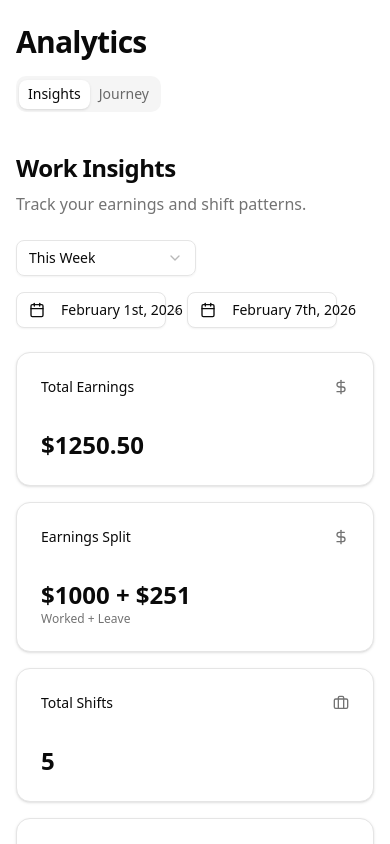
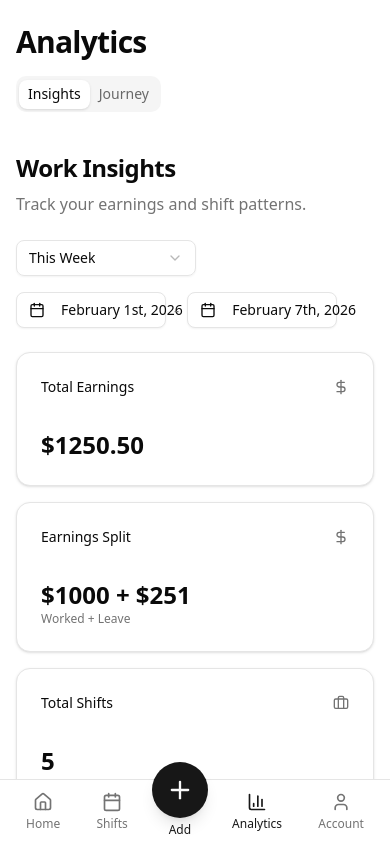
Before and after one commit to giaphutran12/portpal-2, a Next.js app: page /index/analytics/insights in a window 390 px wide. Shown: the top 844 px of the page. Built offline with nearby package versions, Linux system fonts and the light colour scheme.

Commit message:
feat(nav): add mobile bottom navigation bar
- BottomNav with Home, Shifts, Add (center), Analytics, Account
- Add layout wrappers for /index, /shifts, /goals routes
- Center Add button is prominent for quick shift entry
- Update create-test-user script

```diff
--- /dev/null
+++ b/app/goals/layout.tsx
@@ -0,0 +1,10 @@
+import { BottomNav } from '@/components/layout/BottomNav'
+
+export default function GoalsLayout({ children }: { children: React.ReactNode }) {
+  return (
+    <div className="min-h-screen bg-background pb-20">
+      {children}
+      <BottomNav />
+    </div>
+  )
+}
--- /dev/null
+++ b/app/index/layout.tsx
@@ -0,0 +1,10 @@
+import { BottomNav } from '@/components/layout/BottomNav'
+
+export default function AppLayout({ children }: { children: React.ReactNode }) {
+  return (
+    <div className="min-h-screen bg-background pb-20">
+      {children}
+      <BottomNav />
+    </div>
+  )
+}
--- /dev/null
+++ b/app/shifts/layout.tsx
@@ -0,0 +1,10 @@
+import { BottomNav } from '@/components/layout/BottomNav'
+
+export default function ShiftsLayout({ children }: { children: React.ReactNode }) {
+  return (
+    <div className="min-h-screen bg-background pb-20">
+      {children}
+      <BottomNav />
+    </div>
+  )
+}
--- /dev/null
+++ b/components/layout/BottomNav.tsx
@@ -0,0 +1,62 @@
+'use client'
+
+import Link from 'next/link'
+import { usePathname } from 'next/navigation'
+import { Home, Calendar, Plus, BarChart3, User } from 'lucide-react'
+import { cn } from '@/lib/utils'
+
+const navItems = [
+  { href: '/index/home/dashboard', icon: Home, label: 'Home' },
+  { href: '/index/shifts/weekly', icon: Calendar, label: 'Shifts' },
+  { href: '/shifts/add', icon: Plus, label: 'Add', isCenter: true },
+  { href: '/index/analytics/insights', icon: BarChart3, label: 'Analytics' },
+  { href: '/index/home/account', icon: User, label: 'Account' },
+]
+
+export function BottomNav() {
+  const pathname = usePathname()
+
+  return (
+    <nav className="fixed bottom-0 left-0 right-0 z-50 bg-background border-t border-border safe-area-bottom">
+      <div className="flex items-center justify-around h-16 px-2">
+        {navItems.map((item) => {
+          const isActive = pathname.startsWith(item.href.split('/').slice(0, 3).join('/'))
+          const Icon = item.icon
+
+          if (item.isCenter) {
+            return (
+              <Link
+                key={item.href}
+                href={item.href}
+                className="flex flex-col items-center justify-center -mt-6"
+              >
+                <div className="w-14 h-14 rounded-full bg-primary flex items-center justify-center shadow-lg">
+                  <Icon className="w-7 h-7 text-primary-foreground" />
+                </div>
+                <span className="text-xs mt-1 font-medium text-primary">
+                  {item.label}
+                </span>
+              </Link>
+            )
+          }
+
+          return (
+            <Link
+              key={item.href}
+              href={item.href}
+              className={cn(
+                'flex flex-col items-center justify-center gap-1 px-3 py-2 rounded-lg transition-colors',
+                isActive
+                  ? 'text-primary'
+                  : 'text-muted-foreground hover:text-foreground'
+              )}
+            >
+              <Icon className="w-5 h-5" />
+              <span className="text-xs font-medium">{item.label}</span>
+            </Link>
+          )
+        })}
+      </div>
+    </nav>
+  )
+}
```
